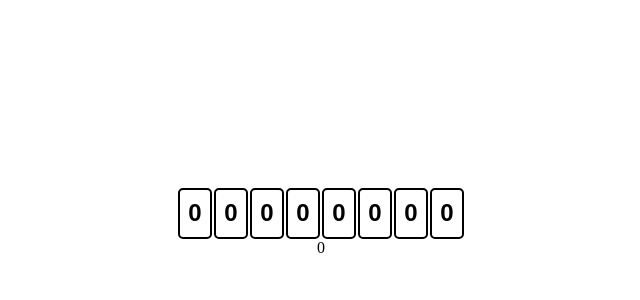
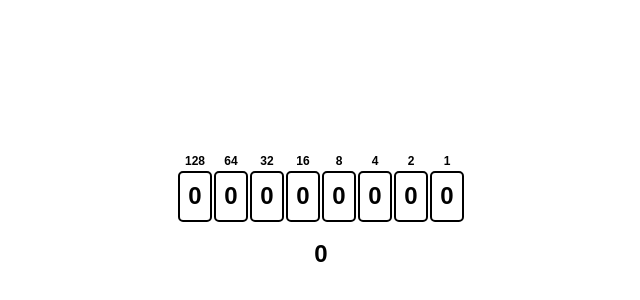
Before and after one commit to bo-wen-zhang/binary-numbers-app, a React (Create React App) app: page / in a window 1280 px wide. Shown: the part 178-478 px from the top of the page, without its empty margins (319-959 px from the left). Built offline with nearby package versions, Linux system fonts and the light colour scheme.

Commit message:
💄 updated ui to include column headings

```diff
--- a/src/App.js
+++ b/src/App.js
@@ -1,15 +1,16 @@
 import React, { useState } from 'react';
-// function App() {
-//   return (
-//     <div>
-//       Hello World!
-//     </div>
-//   );
-// }
 
 function Tile({binaryValue, decimalValue, onClickTile}) {
   return <button className="tile" onClick={onClickTile}>{binaryValue}</button>;
 
+}
+
+function Result({result}) {
+  return <div className="result">{result}</div>;
+}
+
+function ColumnLabel({value}) {
+  return <div className="columnLabel">{value}</div>
 }
 
 export default function App() {
@@ -35,6 +36,16 @@ export default function App() {
   return (
     <React.Fragment>
       <div className="parent">
+        <ColumnLabel value={decimalPlaceValues[0]}/>
+        <ColumnLabel value={decimalPlaceValues[1]}/>
+        <ColumnLabel value={decimalPlaceValues[2]}/>
+        <ColumnLabel value={decimalPlaceValues[3]}/>
+        <ColumnLabel value={decimalPlaceValues[4]}/>
+        <ColumnLabel value={decimalPlaceValues[5]}/>
+        <ColumnLabel value={decimalPlaceValues[6]}/>
+        <ColumnLabel value={decimalPlaceValues[7]}/>
+      </div>
+      <div className="parent">
         <Tile binaryValue={binaryValues[0]} decimalValue={decimalPlaceValues[0]} onClickTile={() => handleClick(0)}/>
         <Tile binaryValue={binaryValues[1]} decimalValue={decimalPlaceValues[1]} onClickTile={() => handleClick(1)}/>
         <Tile binaryValue={binaryValues[2]} decimalValue={decimalPlaceValues[2]} onClickTile={() => handleClick(2)}/>
@@ -45,8 +56,9 @@ export default function App() {
         <Tile binaryValue={binaryValues[7]} decimalValue={decimalPlaceValues[7]} onClickTile={() => handleClick(7)}/>
       </div>
       <div className="parent">
-        {decimalResult}
+        <Result result={decimalResult}/>
       </div>
+
     </React.Fragment>
   );
 }
--- a/src/index.css
+++ b/src/index.css
@@ -13,9 +13,7 @@ html, body{
   align-items: center;
   justify-content: center;
 }
-body {
-  margin: 0;
-}
+
 
 code {
   font-family: source-code-pro, Menlo, Monaco, Consolas, 'Courier New',
@@ -34,6 +32,17 @@ code {
   text-align: center;
   width: 34px;
 }
+.columnLabel {
+  background: #fff;
+  font-family: "Arial";
+  font-size: 12px;
+  font-weight: bold;
+  line-height: 34px;
+  height: 25px;
+  padding: 2px;
+  text-align: center;
+  width: 30px;
+}
 
 .tile:hover {
   background: rgb(163, 163, 163);
@@ -41,6 +50,17 @@ code {
 
 .tile:active {
   background: rgb(127, 127, 127);
+}
+
+.result{
+  font-size: 24px;
+  font-family: "Arial";
+  font-weight: bold;
+  line-height: 34px;
+  height: 51px;
+  padding: 15px;
+  text-align: center;
+  width: 34px;
 }
 
 .parent {
@@ -51,8 +71,12 @@ code {
   display: -moz-box;
   display: -ms-flexbox;
   display: -webkit-flex;
-  display: flex;
-  align-items: center;
   justify-content: center;
   column-gap: 2px;
+  scale: 1;
+  flex-shrink: 0;
 }
+
+.scale {
+  scale: 0.5;
+}
```
Also changed, not shown: src/App.css (deleted, +0 -38 lines).
